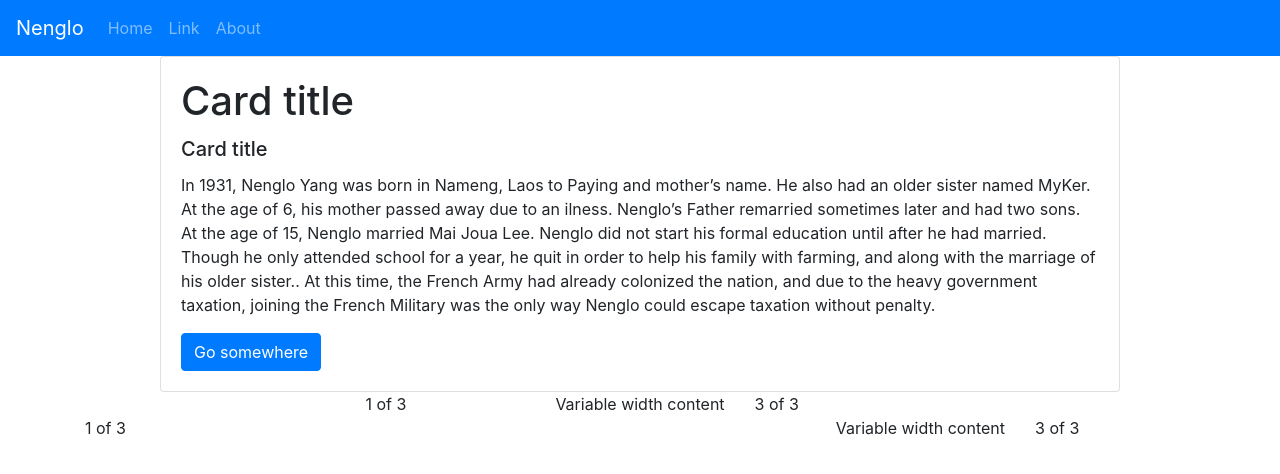
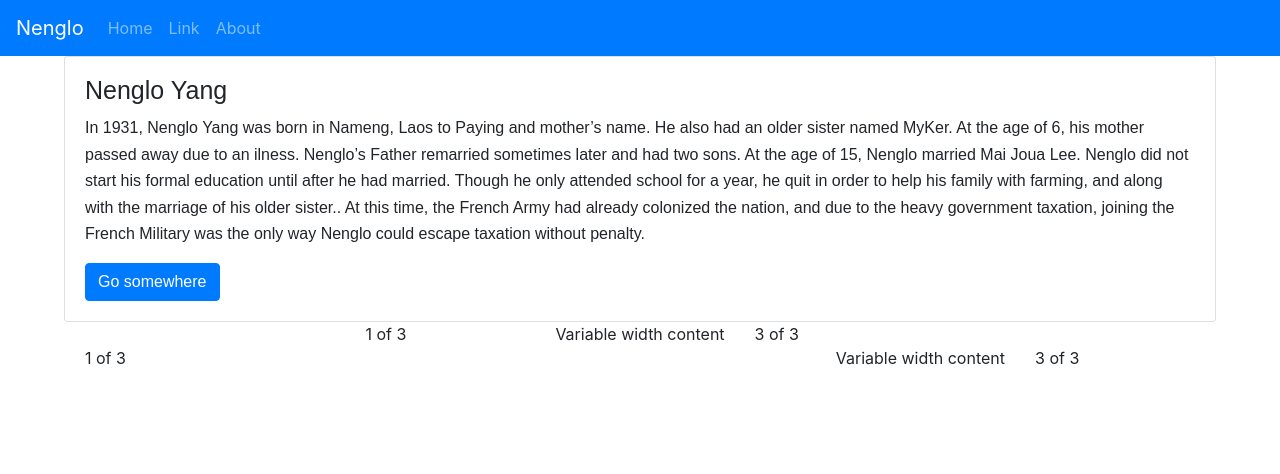
Before and after one commit to kenghtt/NengloAngularBootstrap, an Angular app: page / in a window 1280 px wide. Shown: the top 474 px of the page. Built offline with nearby package versions, Linux system fonts and the light colour scheme.

Commit message:
making progression towrads card. working on font and spacing and stuff

```diff
--- a/src/app/app.component.html
+++ b/src/app/app.component.html
@@ -30,11 +30,11 @@
 </nav>
 <!--  CONTENT OF PAGE-->
 
-<div class="card mx-auto" style="width: 75%;">
+<div class="card mx-auto mt-auto" style="width: 90%; font-family: open-sans,sans-serif; font-weight: 400; line-height: 1.65em" >
   <!--  <img src="..." class="card-img-top" alt="...">-->
-  <div class="card-body">
-    <h1 class="card-title">Card title</h1>
-    <h5 class="card-title">Card title</h5>
+  <div class="card-body" style="font-size: 16px">
+    <p class="card-title" style="font-size: 25px"  >Nenglo Yang</p>
+<!--    <h5 class="card-title">Card title</h5>-->
 
     <!--    <p class="card-text">Some quick example text to build on the card title and make up the bulk of the card's content.</p>-->
     <p>In 1931, Nenglo Yang was born in Nameng, Laos to Paying and mother’s name.
```
